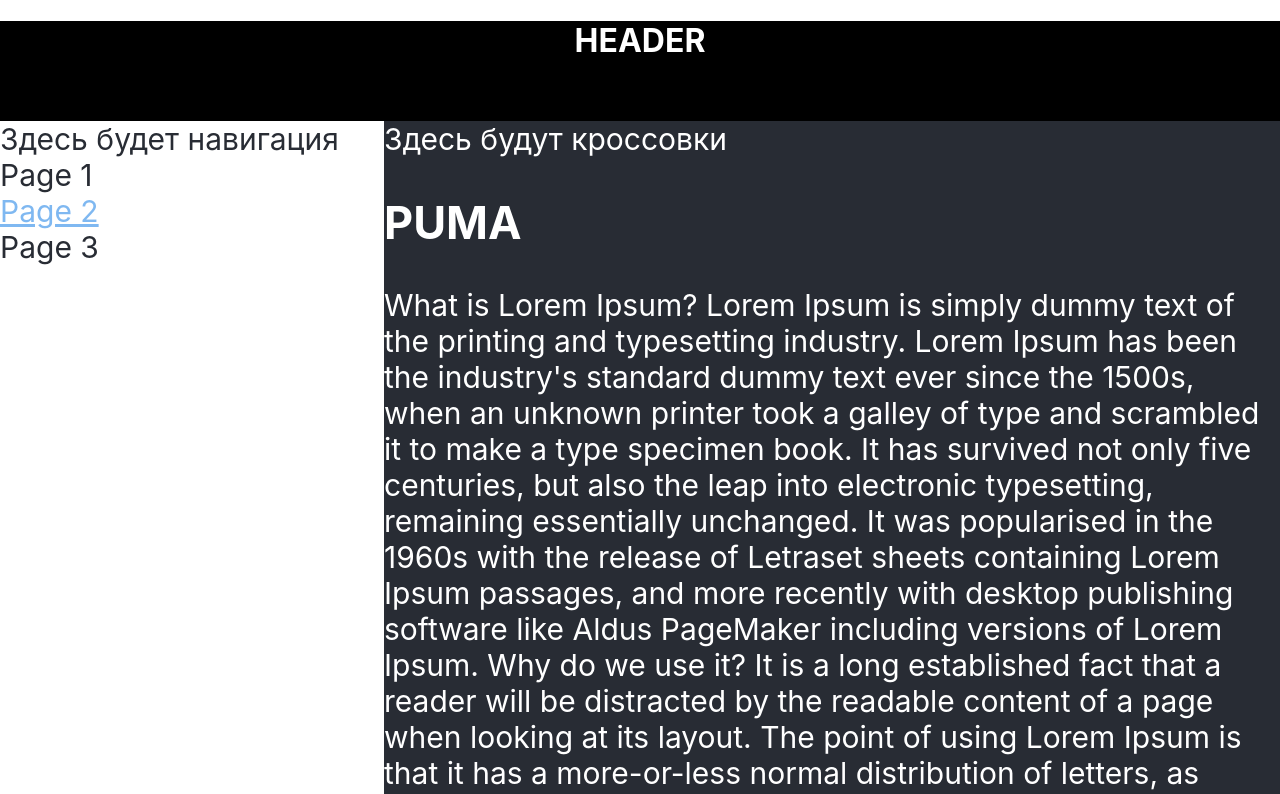
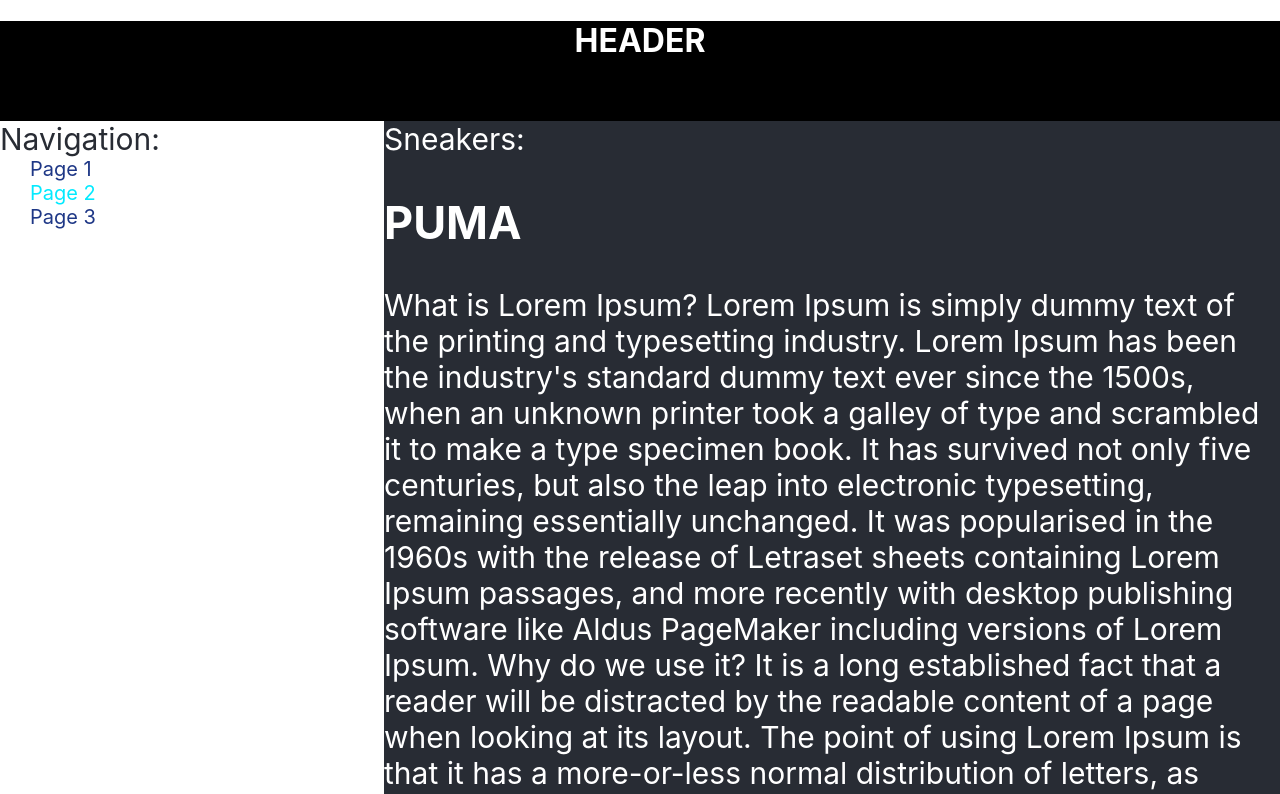
Before and after one commit to KaninGleb/Microtasks-Router-DOM, a React (Vite) app: page /#/page-2 in a window 1280 px wide. Shown: the top 794 px of the page. Built offline with nearby package versions, Linux system fonts and the light colour scheme.

Commit message:
Styles module replaced by styled-components

```diff
--- a/src/App.tsx
+++ b/src/App.tsx
@@ -3,31 +3,22 @@
 import {PageTwo} from './components/pages/PageTwo.tsx';
 import {PageThree} from './components/pages/PageThree.tsx';
 import {Error404} from './components/pages/Error404.tsx';
-import s from './components/Site.module.css';
+import {S} from './components/pages/_styles.ts';
 
 
 function App() {
   return (
     <div>
-      <div className={s.header}><h1>HEADER</h1></div>
-      <div className={s.body}>
-        <div className={s.nav}>
-          Здесь будет навигация
-          <NavLink
-            to='/page-1'
-            className={ ({ isActive }) => isActive ? s.activeNavLink : s.navLink }
-          >Page 1</NavLink>
-          <NavLink
-            to='/page-2'
-            className={ ({ isActive }) => isActive ? s.activeNavLink : s.navLink }
-          >Page 2</NavLink>
-          <NavLink
-            to='/page-3'
-            className={ ({ isActive }) => isActive ? s.activeNavLink : s.navLink }
-          >Page 3</NavLink>
-        </div>
-        <div className={s.content}>
-          Здесь будут кроссовки
+      <S.Header><h1>HEADER</h1></S.Header>
+      <S.Body>
+        <S.NavContainer>
+          Navigation:
+          <S.NavWrapper> <NavLink to='/page-1'>Page 1</NavLink> </S.NavWrapper>
+          <S.NavWrapper> <NavLink to='/page-2'>Page 2</NavLink> </S.NavWrapper>
+          <S.NavWrapper> <NavLink to='/page-3'>Page 3</NavLink> </S.NavWrapper>
+        </S.NavContainer>
+        <S.Content>
+          Sneakers:
           <Routes>
             <Route path="/" element={ <Navigate to={"/page-1"}/> }/>
 
@@ -38,9 +29,9 @@
             <Route path="/page/error" element={ <Error404/> }/>
             <Route path="*" element={ <Navigate to={"/page/error"}/> }/>
           </Routes>
-        </div>
-      </div>
-      <div className={s.footer}>Abibas 2023</div>
+        </S.Content>
+      </S.Body>
+      <S.Footer>Abibas 2023</S.Footer>
     </div>
   )
 }
--- a/src/components/Site.module.css
+++ /dev/null
@@ -1,48 +0,0 @@
-.header {
-    background-color: #000000;
-    width: 100%;
-    height: 100px;
-    text-align: center;
-    color: white;
-}
-
-.body {
-    display: flex;
-}
-
-.nav {
-    display: flex;
-    flex-direction: column;
-    background-color: white;
-    min-height: 400px;
-    width: 30%;
-    color: #282c34;
-    font-size: 30px;
-
-}
-
-.content {
-    background-color: #282c34;
-    min-height: 400px;
-    width: 70%;
-    color: white;
-    font-size: 30px;
-}
-
-.footer {
-    background-color: #000000;
-    width: 100%;
-    height: 120px;
-    text-align: center;
-    color: white;
-}
-
-.navLink {
-    text-decoration: none;
-    color: #282c34;
-}
-
-.activeNavLink {
-    color: #7fb8f1;
-    text-decoration: underline;
-}
--- /dev/null
+++ b/src/components/pages/_styles.ts
@@ -0,0 +1,67 @@
+import styled from 'styled-components';
+
+const Header = styled.div`
+    background-color: #000000;
+    width: 100%;
+    height: 100px;
+    text-align: center;
+    color: white;
+`
+
+const Body = styled.div`
+    display: flex;
+`
+
+const NavContainer = styled.div`
+    display: flex;
+    flex-direction: column;
+    background-color: white;
+    min-height: 400px;
+    width: 30%;
+    color: #282c34;
+    font-size: 30px;
+`
+
+const NavWrapper = styled.div`
+    margin-left: 30px;
+    font-size: 20px;
+
+    & > a {
+        text-decoration: none;
+        color: #1e3786;
+    }
+
+    & > a.active {
+        text-decoration: none;
+        color: #03eaff;
+    }
+
+    & > a:hover {
+        color: steelblue;
+    }
+`
+
+const Content = styled.div`
+    background-color: #282c34;
+    min-height: 400px;
+    width: 70%;
+    color: white;
+    font-size: 30px;
+`
+
+const Footer = styled.div`
+    background-color: #000000;
+    width: 100%;
+    height: 120px;
+    text-align: center;
+    color: white;
+`
+
+export const S = {
+  Header,
+  Body,
+  NavContainer,
+  NavWrapper,
+  Content,
+  Footer,
+}
```
